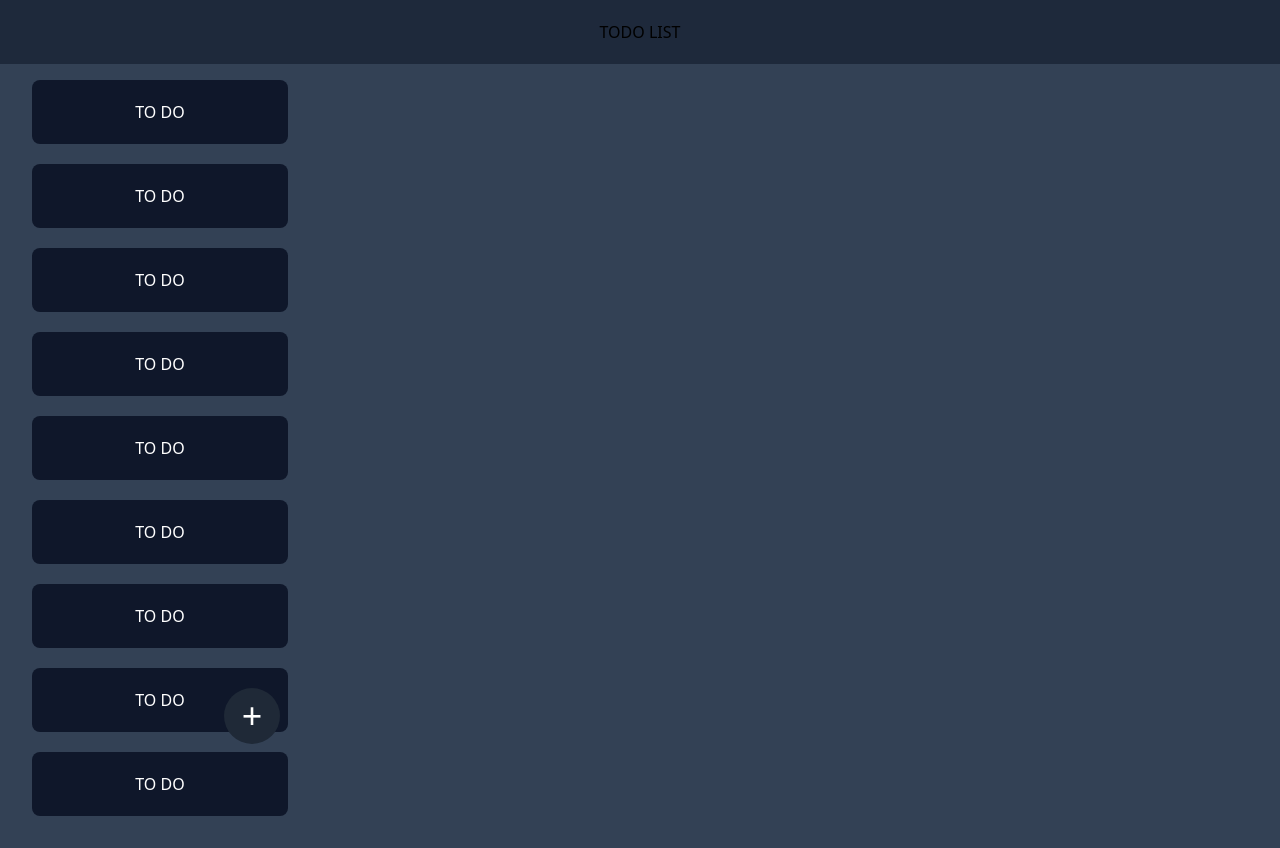
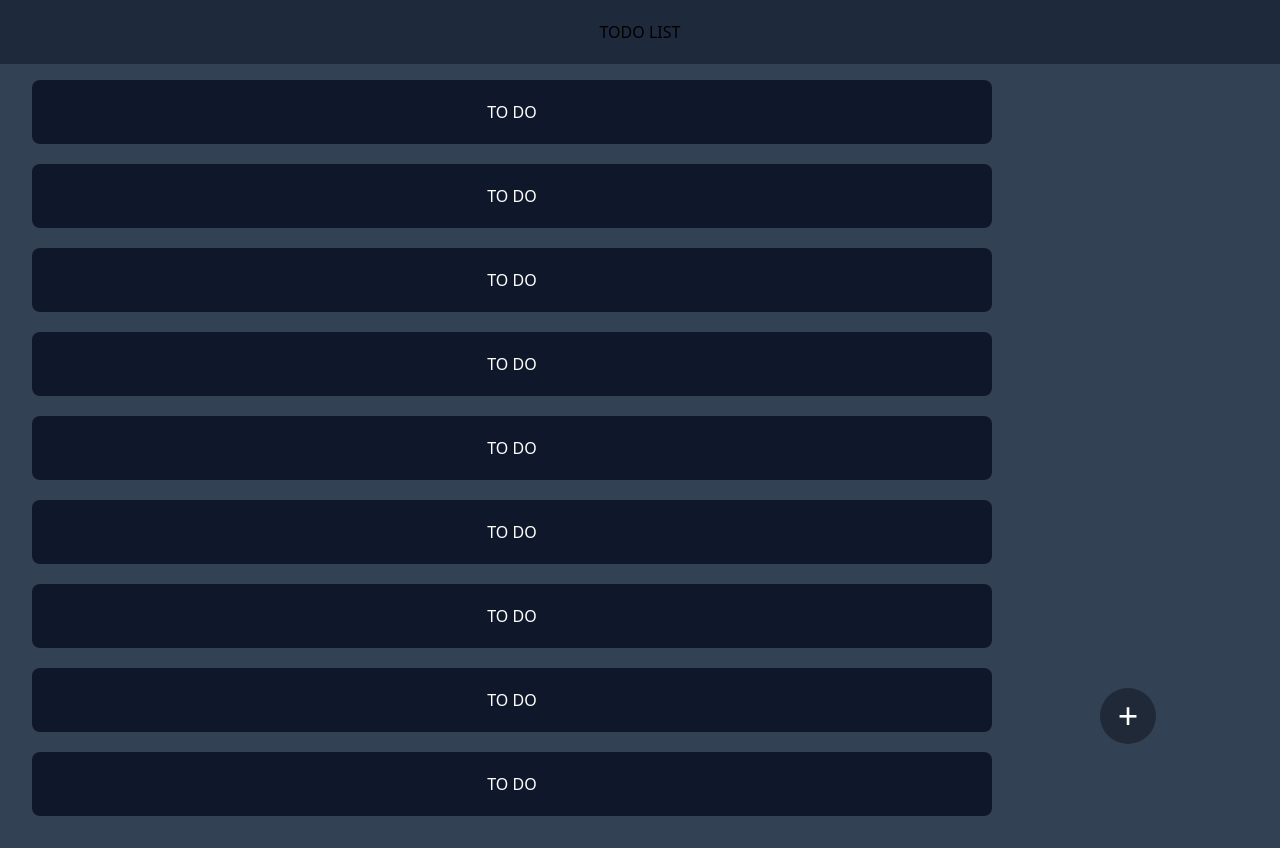
Before and after one commit to baibhavMandall/Todo-List, a website: page frontend/src/index.html in a window 1280 px wide. Drawn offline with Linux system fonts and the light colour scheme.

Commit message:
Updated files

```diff
--- a/frontend/src/design.css
+++ b/frontend/src/design.css
@@ -7,6 +7,10 @@
     padding: 1.25rem;
     margin: 1.25rem;
     overflow: hidden;
+}
+
+#todo-list:hover    {
+    box-shadow: 5px 5px 15px black;
 }
 
 #list-name  {
@@ -24,3 +28,33 @@
 #add    {
     z-index: 2;
 }
+
+@media (min-width: 640px) {
+    #todo-list {
+        width: 28rem;
+    }
+}
+
+@media (min-width: 768px) {
+    #todo-list {
+        width: 35rem;
+    }
+}
+
+@media (min-width: 1024px) {
+    #todo-list {
+        width: 47rem;
+    }
+}
+
+@media (min-width: 1280px) {
+    #todo-list {
+        width: 60rem;
+    }
+}
+
+@media (min-width: 1536px) {
+    #todo-list {
+        width: 73rem;
+    }
+}
--- a/frontend/src/index.html
+++ b/frontend/src/index.html
@@ -7,7 +7,7 @@
     <link rel="stylesheet" href="style.css">
     <link rel="stylesheet" href="design.css">
 </head>
-<body class="bg-slate-700">
+<body class="bg-slate-700 cursor-pointer">
     <div id="header" class="w-full bg-slate-800 h-16 text-center p-5 fixed top-0">
         <h1>TODO LIST</h1>
     </div>
@@ -50,7 +50,7 @@
         </div>
     </div>
 
-    <div id="add" class="h-14 w-14 rounded-full bg-gray-800 fixed bottom-14 left-56 text-4xl text-center p-2">
+    <div id="add" class="h-14 w-14 rounded-full bg-gray-800 fixed bottom-14 left-56 text-4xl text-center p-2 sm:left-[500px] md:left-[630px] lg:left-[850px] xl:left-[1100px] 2xl:left-[1400px]">
         <h1 class="text-white">+</h1>
     </div>
 
```
Also changed, not shown: frontend/src/style.css.
